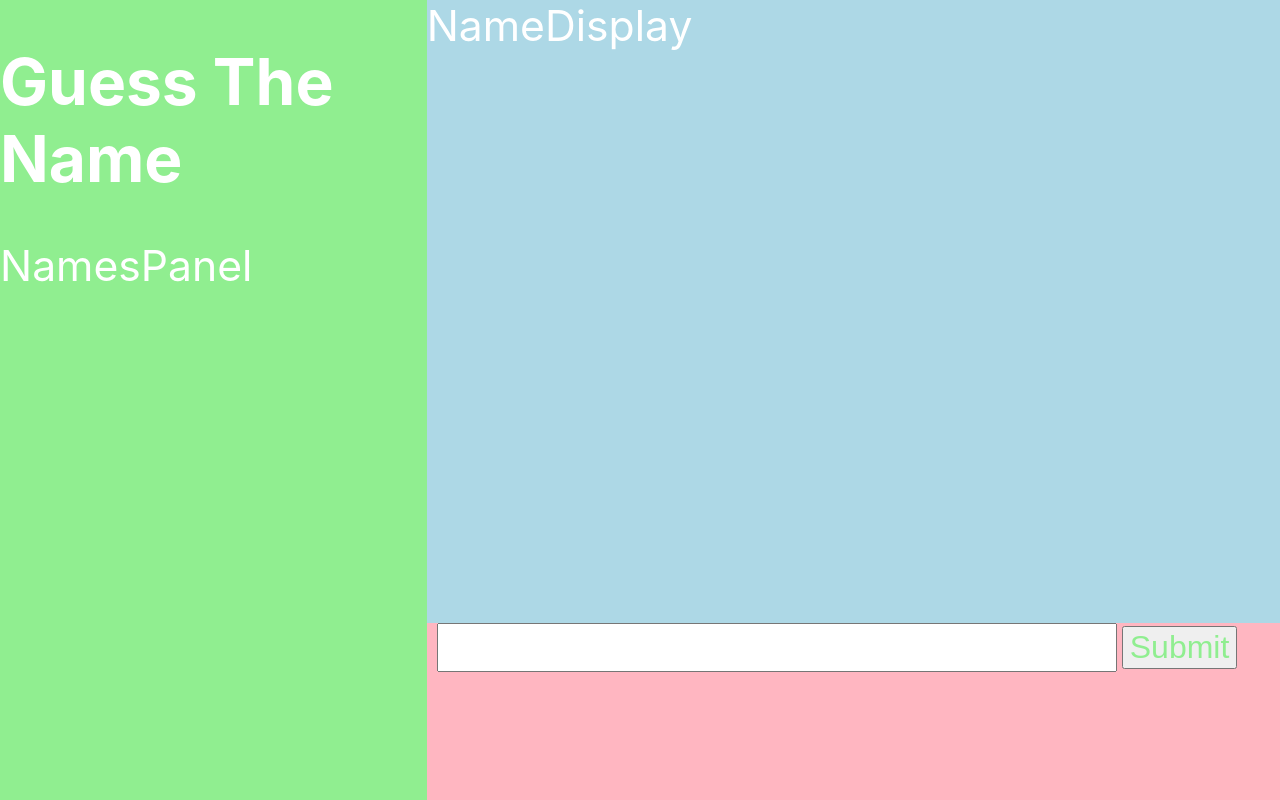
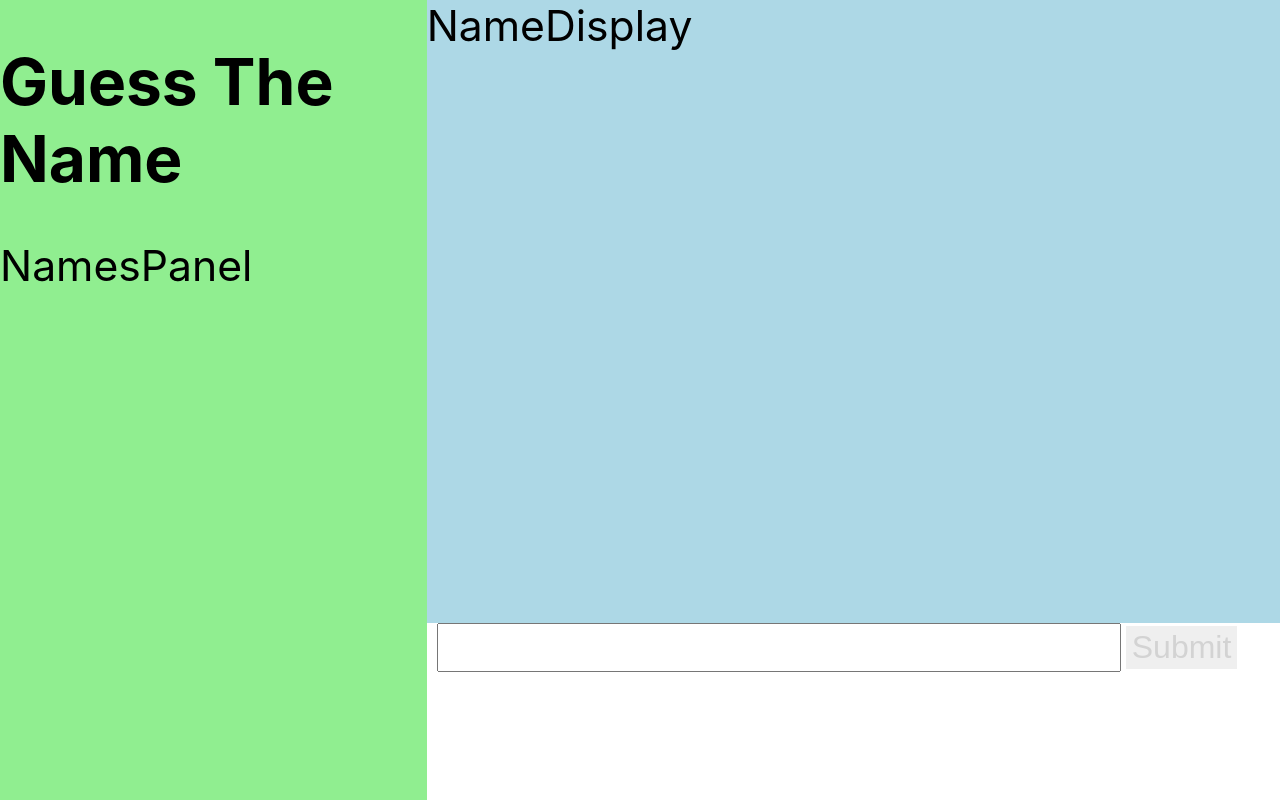
Before and after one commit to wijohnst/emodle, a React (Create React App) app: page / in a window 1280 px wide. Built offline with nearby package versions, Linux system fonts and the light colour scheme.

Commit message:
Adds answer handling

```diff
--- a/src/App.css
+++ b/src/App.css
@@ -1,7 +1,6 @@
 html,
 #root {
-	background-color: black;
-	color: white;
+	color: black;
 	width: 100vw;
 	height: 100vh;
 	margin: 0;
--- a/src/App.styles.ts
+++ b/src/App.styles.ts
@@ -2,7 +2,6 @@
 import styled from "styled-components";
 
 export const AppWrapper = styled.div`
-  background-color: lightpink;
   height: 100%;
   display: grid;
   grid-template-columns: 1fr 2fr;
@@ -13,7 +12,6 @@ export const AppHeading = styled.h1`
 `;
 
 export const DisplayControlsWrapper = styled.div`
-  background-color: lightgrey;
   display: flex;
   flex-direction: column;
 `;
@@ -28,7 +26,6 @@ export const NamesDisplayWrapper = styled.div`
 `;
 
 export const GameControlsWrapper = styled.div`
-  background-color: lightpink;
   display: flex;
   flex-direction: row;
   jusitfy-content: center;
--- a/src/GameControls/GameControls.style.ts
+++ b/src/GameControls/GameControls.style.ts
@@ -13,5 +13,13 @@ export const SubmitButton = styled.input<{
   height: 1rem;
   font-size: 0.75rem;
   margin: 0 0 0 0.1rem;
-  color: ${(props) => (props.isDisabled ? "lightgreen" : "lightpink")};
+  color: ${(props) => (props.isDisabled ? "lightgrey" : "inherit")};
+  background-color: "white";
+  border: none;
+  box-shadow: ${(props) =>
+    props.isDisabled ? "none" : "5px 5px 5px rgba(0, 0, 0, 0.5)"};
+
+  &:hover {
+    cursor: ${(props) => (props.isDisabled ? "inherit" : "pointer")};
+  }
 `;
--- a/src/GameControls/GameControls.tsx
+++ b/src/GameControls/GameControls.tsx
@@ -4,12 +4,16 @@ import { AnswerInput, SubmitButton } from "./GameControls.style";
 type Props = {};
 
 const GameControls = (props: Props) => {
-  const [answer, setAnswer] = React.useState<string | undefined>(undefined);
+  const [answer, setAnswer] = React.useState<string | undefined>("");
+
+  const isDisabled = React.useMemo(() => {
+    return answer === "";
+  }, [answer]);
 
   const handleChange = (
     event: React.SyntheticEvent<HTMLInputElement>
   ): void => {
-    console.log(event.currentTarget.value);
+    setAnswer(event.currentTarget.value);
   };
   return (
     <>
@@ -22,7 +26,8 @@ const GameControls = (props: Props) => {
       <SubmitButton
         type="submit"
         name="submit"
-        isDisabled={answer === undefined}
+        isDisabled={isDisabled}
+        onClick={() => (isDisabled ? {} : console.log("Submission!"))}
       />
     </>
   );
--- a/src/features/game/gameSlice.ts
+++ b/src/features/game/gameSlice.ts
@@ -1,5 +1,4 @@
 import { createSlice } from "@reduxjs/toolkit";
-
 export interface GameState {
   currentQuestionIndex: number;
 }
```
